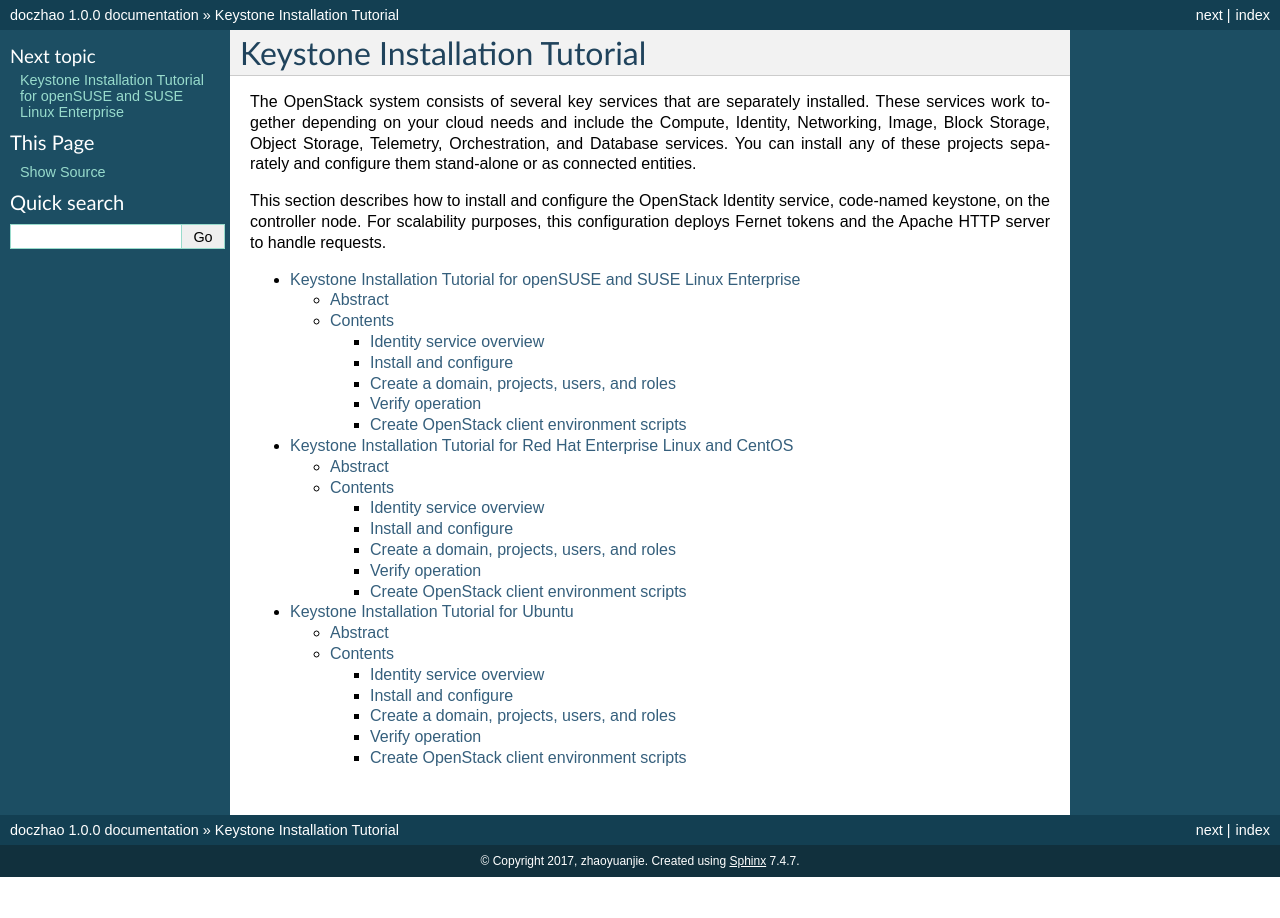
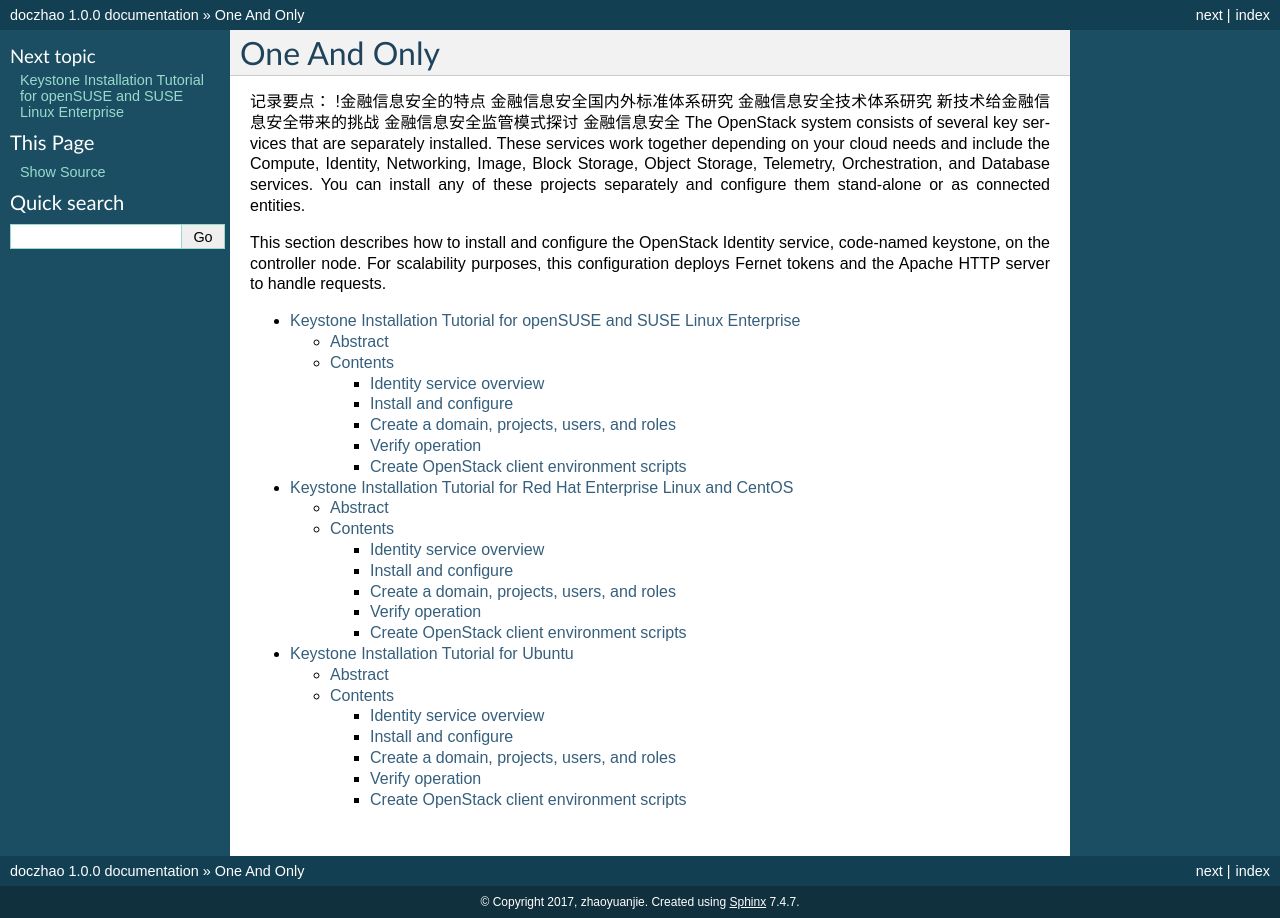
Before and after one commit to zyjyan/readme, a Sphinx documentation site: the page built from source/index.rst, in a window 1280 px wide. Built offline with Sphinx 7.4.7, drawn with Linux system fonts in a browser that asks for light colours.

Commit message:
提交修改index文件

```diff
--- a/source/index.rst
+++ b/source/index.rst
@@ -1,7 +1,13 @@
 =================================
-  Keystone Installation Tutorial
+         One And Only
 =================================
-
+记录要点：
+!金融信息安全的特点
+金融信息安全国内外标准体系研究
+金融信息安全技术体系研究
+新技术给金融信息安全带来的挑战
+金融信息安全监管模式探讨
+金融信息安全
 The OpenStack system consists of several key services that are separately
 installed. These services work together depending on your cloud
 needs and include the Compute, Identity, Networking, Image, Block Storage,
```
